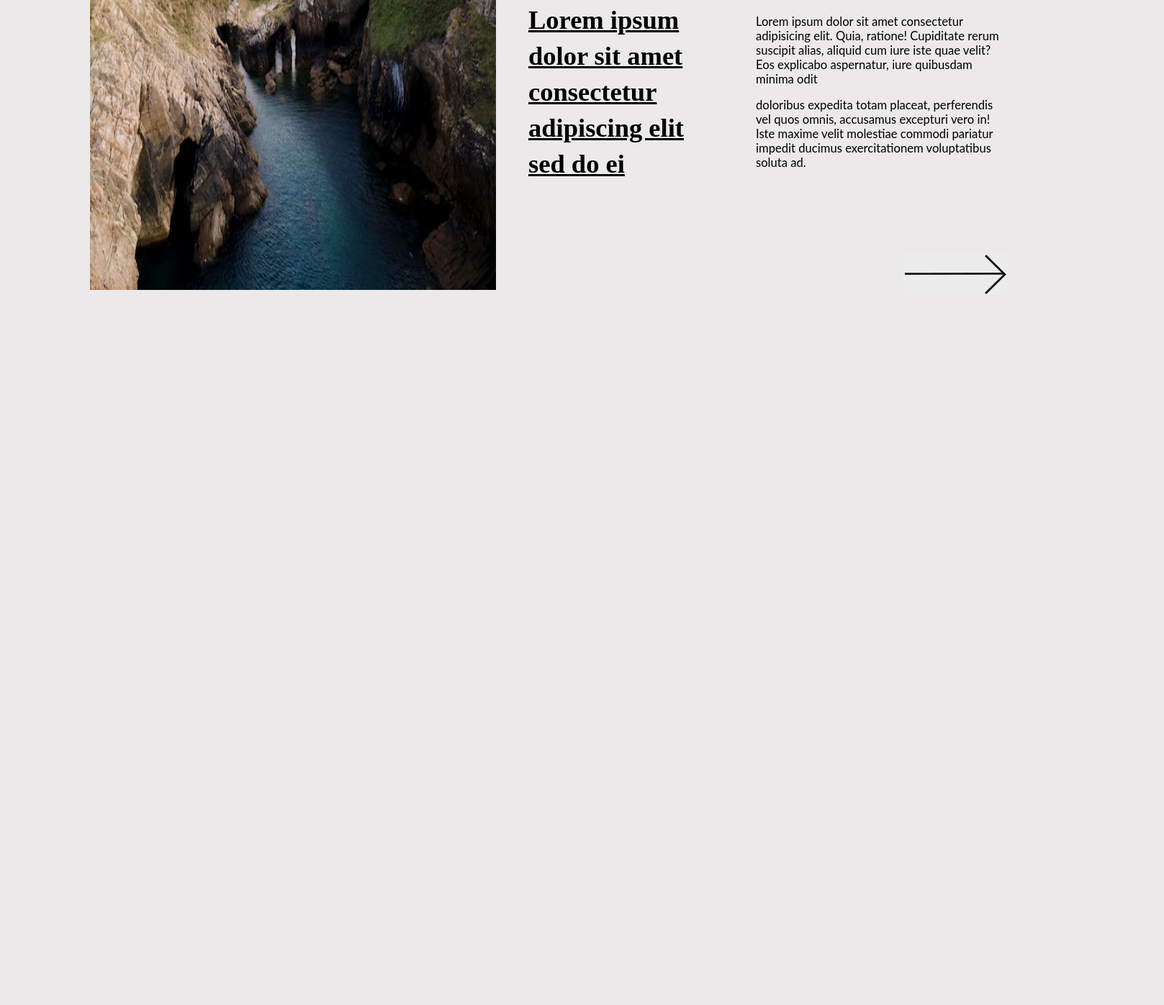
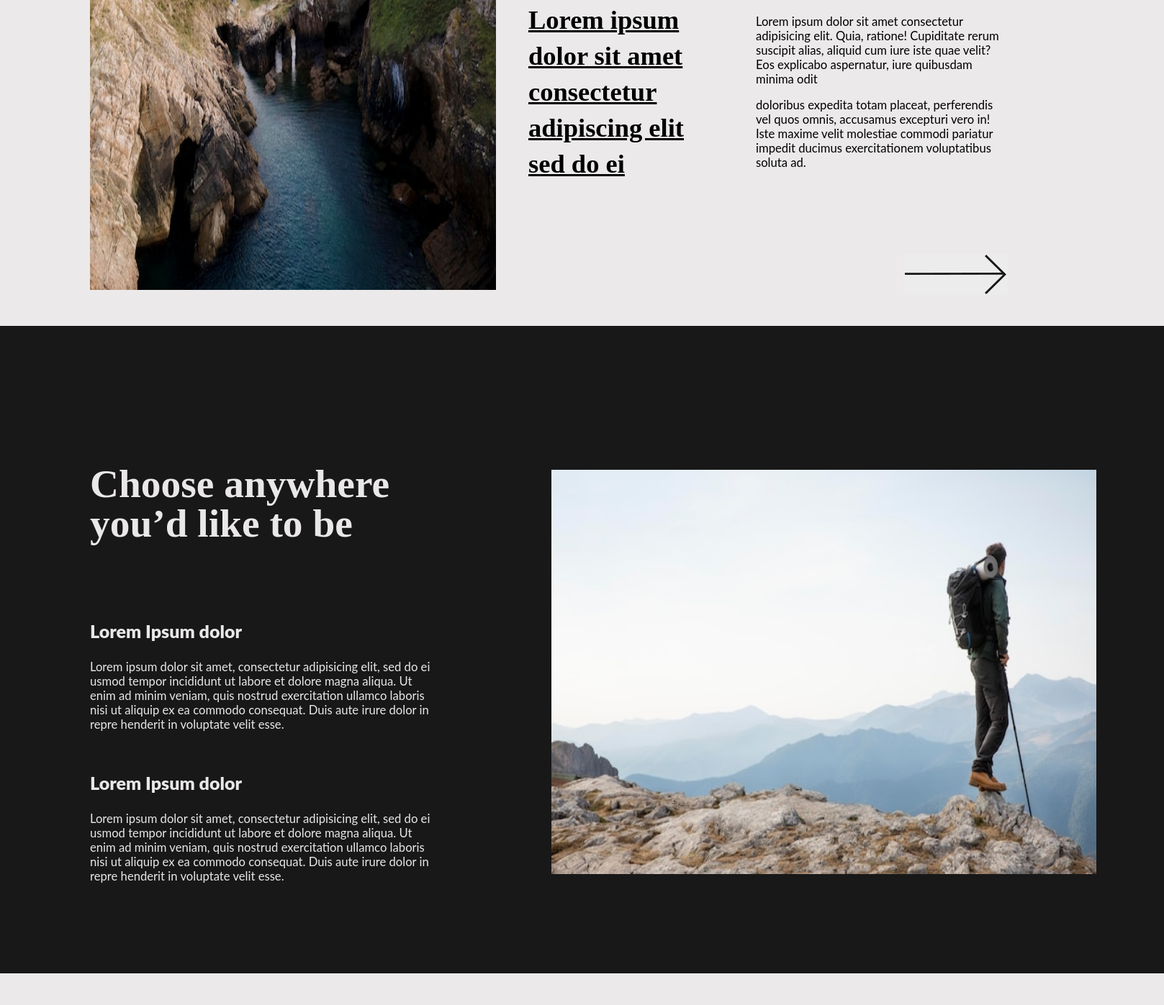
Before and after one commit to pechenco/project-page, a plain HTML site: page index.html in a window 1280 px wide. Shown: the part 3298-4695 px from the top of the page at 72% size, 1617 px wide, since content can reach past the window. Before the commit the page ends 3745 px from the top, so only its background shows below. Drawn offline with Linux system fonts and the light colour scheme.

Commit message:
group 5 complite

```diff
--- a/css/style.css
+++ b/css/style.css
@@ -220,7 +220,7 @@ a {
 }
 
 .plain_img {
-    margin: 100px 0 60px 780px;
+    margin: 100px 0 60px 700px;
 }
 
 .plain_section_header {
@@ -231,7 +231,7 @@ a {
     font-weight: 700;
     font-size: 97.5014px;
     line-height: 98px;
-    margin-left: 480px;
+    margin-left: 400px;
     margin-top: 10px;
 }
 
@@ -245,7 +245,7 @@ a {
     font-size: 24.9495px;
     line-height: 30px;
     margin-top: 150px;
-    margin-left: 500px;
+    margin-left: 425px;
     margin-top: 60px;
 }
 
@@ -309,3 +309,88 @@ a {
     margin-top: 100px;
     margin-left: 205px;
 }
+
+.group_five {
+    background-color: #181818;
+    width: 1617px;
+    height: 900px;
+    margin-top: 50px;
+    display: flex;
+}
+
+.group_five_first_text_section {
+    margin-bottom: -150px;
+}
+
+.group_five_header{
+    width: 486px;
+    height: 112px;
+    font-family: 'Cardo';
+    font-style: normal;
+    font-weight: 700;
+    font-size: 55.4136px;
+    line-height: 55px;
+    color: #E9E7E7;
+    padding-left: 125px;
+    padding-top: 155px;
+}
+
+
+.group_five_text_header {
+    padding-left: 125px;
+    color: #E9E7E7;
+    width: 231.03px;
+    height: 30px;
+    font-family: 'Lato';
+    font-style: normal;
+    font-weight: 900;
+    font-size: 25.0223px;
+    line-height: 30px;
+    margin-top: 105px;
+}
+
+.group_five_text_parag {
+    padding-left: 125px;
+    color: #E9E7E7;
+    width: 483px;
+    height: 281px;
+    font-family: 'Lato';
+    font-style: normal;
+    font-weight: 400;
+    font-size: 16.657px;
+    line-height: 20px;
+}
+
+.group_five_text_second_header {
+    padding-left: 125px;
+    color: #E9E7E7;
+    width: 231.03px;
+    height: 30px;
+    font-family: 'Lato';
+    font-style: normal;
+    font-weight: 900;
+    font-size: 25.0223px;
+    line-height: 30px;
+}
+
+.group_five_text_second_parag {
+    padding-left: 125px;
+    color: #E9E7E7;
+    width: 483px;
+    height: 281px;
+    font-family: 'Lato';
+    font-style: normal;
+    font-weight: 400;
+    font-size: 16.657px;
+    line-height: 20px;
+}
+
+.group_five_img_section {
+    margin-left: 155px;
+    margin-top: 200px;
+}
+
+.group_five_img {
+    width: 757px;
+    height: 562px;
+}
--- a/index.html
+++ b/index.html
@@ -134,5 +134,41 @@
       </div>
     </div>
     <!-- /Section 2 pic mountain-->
+    <!-- group 5-->
+    <div class="group_five">
+      <div class="group_five_text_section">
+        <h1 class="group_five_header">Choose anywhere you’d like to be</h1>
+        <div class="group_five_text">
+          <div class="group_five_first_text_section">
+            <h3 class="group_five_text_header">Lorem Ipsum dolor</h3>
+            <p class="group_five_text_parag">
+              Lorem ipsum dolor sit amet, consectetur adipisicing elit, sed do
+              ei usmod tempor incididunt ut labore et dolore magna aliqua. Ut
+              enim ad minim veniam, quis nostrud exercitation ullamco laboris
+              nisi ut aliquip ex ea commodo consequat. Duis aute irure dolor in
+              repre henderit in voluptate velit esse.
+            </p>
+          </div>
+          <div class="group_five_second_text_section">
+            <h3 class="group_five_text_second_header">Lorem Ipsum dolor</h3>
+            <p class="group_five_text_second_parag">
+              Lorem ipsum dolor sit amet, consectetur adipisicing elit, sed do
+              ei usmod tempor incididunt ut labore et dolore magna aliqua. Ut
+              enim ad minim veniam, quis nostrud exercitation ullamco laboris
+              nisi ut aliquip ex ea commodo consequat. Duis aute irure dolor in
+              repre henderit in voluptate velit esse.
+            </p>
+          </div>
+        </div>
+      </div>
+      <div class="group_five_img_section">
+        <img
+          class="group_five_img"
+          src="img/group 5 img.jpg"
+          alt="man on mountain"
+        />
+      </div>
+    </div>
+    <!-- /group 5-->
   </body>
 </html>
```
Also changed, not shown: img/group 5 img.jpg (added).
